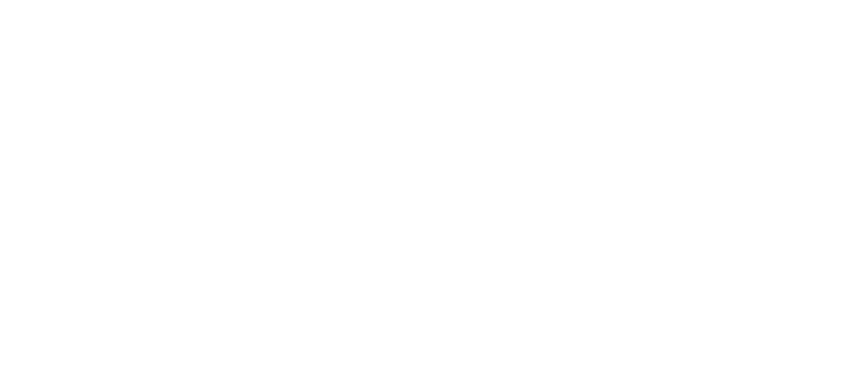
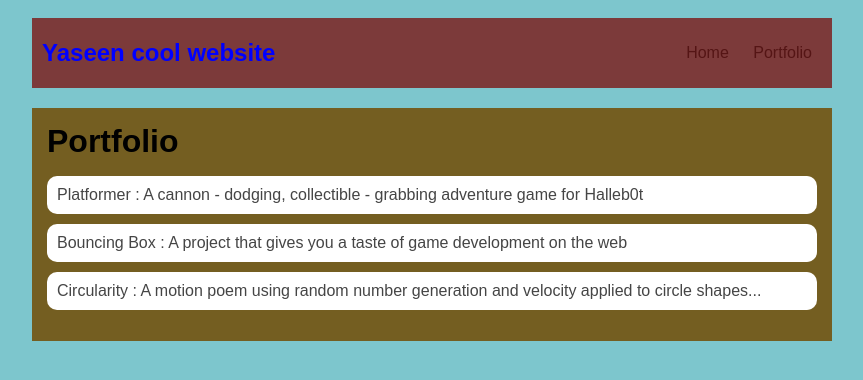
Before and after one commit to yaseenvictor/operation-spark, a plain HTML site: page portfolio.html in a window 1280 px wide. Shown: the whole page, without its empty margins (208-1071 px from the left). Drawn offline with Linux system fonts and the light colour scheme.

Commit message:
add portfolio.html file

```diff
--- a/portfolio.html
+++ b/portfolio.html
@@ -0,0 +1,34 @@
+<!DOCTYPE HTML>
+<html>
+    <head>
+        <title>Yaseen cool website </title>
+        <link rel="stylesheet" href="style.css">
+    </head>
+
+    <body>
+      <div id="all-contents">
+          <nav>
+            <h1>Yaseen cool website </h1>
+            <ul id="nav-ul">
+               <li class="nav-li">
+               <a class="nav-a" href="index.html">Home</a>
+             </li>
+             <li class="nav-li">
+               <a class="nav-a" href="portfolio.html">Portfolio</a>
+             </li>
+         </ul>
+     </nav>
+     <main>
+        <div class="content">
+            <h1>Portfolio</h1>
+            <ul id="portfolio">
+                <li><a href="projects/platformer/">Platformer : A cannon - dodging, collectible - grabbing adventure game for Halleb0t</a></li>
+                <li><a href="projects/bouncing-box/">Bouncing Box : A project that gives you a taste of game development on the web </a></li>
+                <li><a href="projects/circularity/">Circularity : A motion poem using random number generation and velocity applied to circle shapes...</a></li>
+
+            </ul>
+        </div>
+    </main>
+      </div>
+    </body>
+</html>
--- a/style.css
+++ b/style.css
@@ -61,3 +61,39 @@ main {
 h2, h3 {
     margin: 0px;
 }
+
+
+
+
+
+
+
+
+
+
+
+/* portfolio styles */
+.content h1 {
+    color: black;
+}
+
+#portfolio {
+    list-style-type: none;
+    padding-left: 0;
+}
+
+#portfolio li {
+    background: #fff;
+    padding: 10px;
+    border-radius: 10px;
+    margin-bottom: 10px;
+}
+
+#portfolio li:hover {
+    background: #eee;
+}
+
+#portfolio a {
+    text-decoration: none;
+    color: #454545;
+}
```
Also changed, not shown: index.html (+2 -1 lines).
